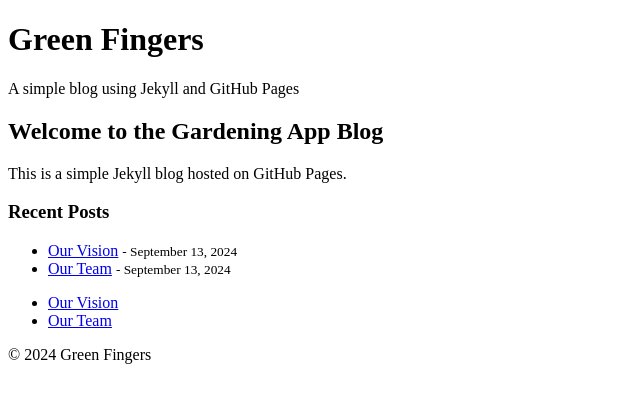
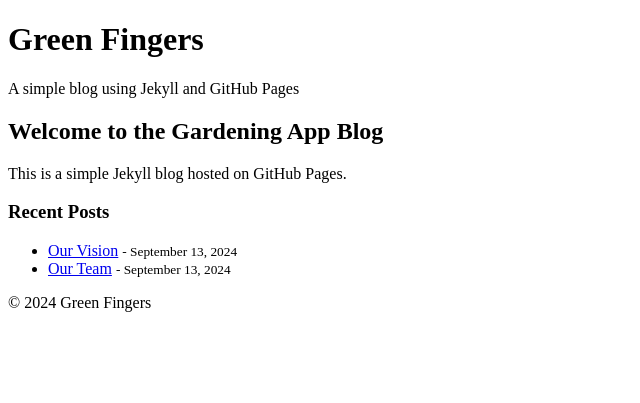
Before and after one commit to Green-Fingers-App/gardeningApp, a Jekyll site: the page built from docs/index.md, in a window 1280 px wide. Shown: the top 403 px of the page, without its empty margins (0-640 px from the left). Built offline with Jekyll 4.4.1, drawn with Linux system fonts in a browser that asks for light colours; comment, search, counter and statistics services are not loaded.

Commit message:
Update default.html

```diff
--- a/docs/_layouts/default.html
+++ b/docs/_layouts/default.html
@@ -20,15 +20,6 @@
   <main>
     {{ content }}
   </main>
-  <div>
-    <ul>
-      {% for post in site.posts %}
-        <li>
-          <a href="{{ post.url | relative_url }}">{{ post.title }}</a>
-        </li>
-      {% endfor %}
-    </ul>
-  </div>
 
 
   <footer>
```
